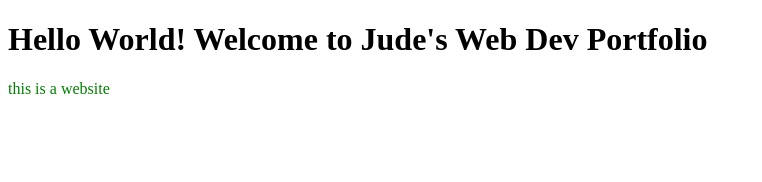
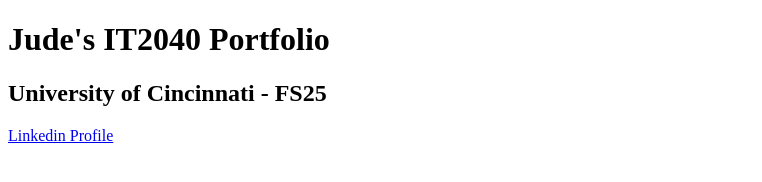
Before and after one commit to Highlands-High-School/my-website-Drasticmayo, a plain HTML site: page index.html in a window 1280 px wide. Shown: the whole page, without its empty margins (0-762 px from the left). Drawn offline with Linux system fonts and the light colour scheme.

Commit message:
Update index.html

```diff
--- a/index.html
+++ b/index.html
@@ -1,7 +1,30 @@
 <!DOCTYPE HTML>
 <html>
+  <head>
+      <meta charset="UTF-8">
+      <title> Jude's IT2040 Portfolio FS25. </title>
+
+
+  </head>
+
   <body>
-    <h1>Hello World! Welcome to Jude's Web Dev Portfolio</h1>
-    <p style="color:green"> this is a website </p>
+
+    <header>
+      <h1> Jude's IT2040 Portfolio </h1>
+      <h2> University of Cincinnati - FS25 </h2>
+    </header>
+
+    <nav>
+      <a href="https://www.linkedin.com/"> Linkedin Profile </a>
+    </nav>
+
+    <main>
+      <img src="">
+    </main>
+
+    <footer>
+
+    </footer>
+
   </body>
 </html>
```
